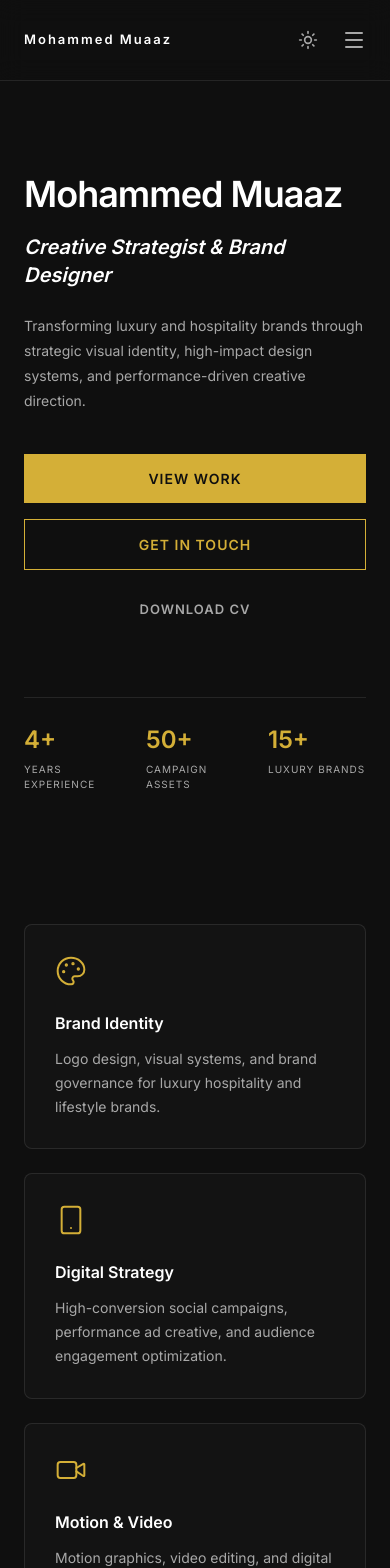
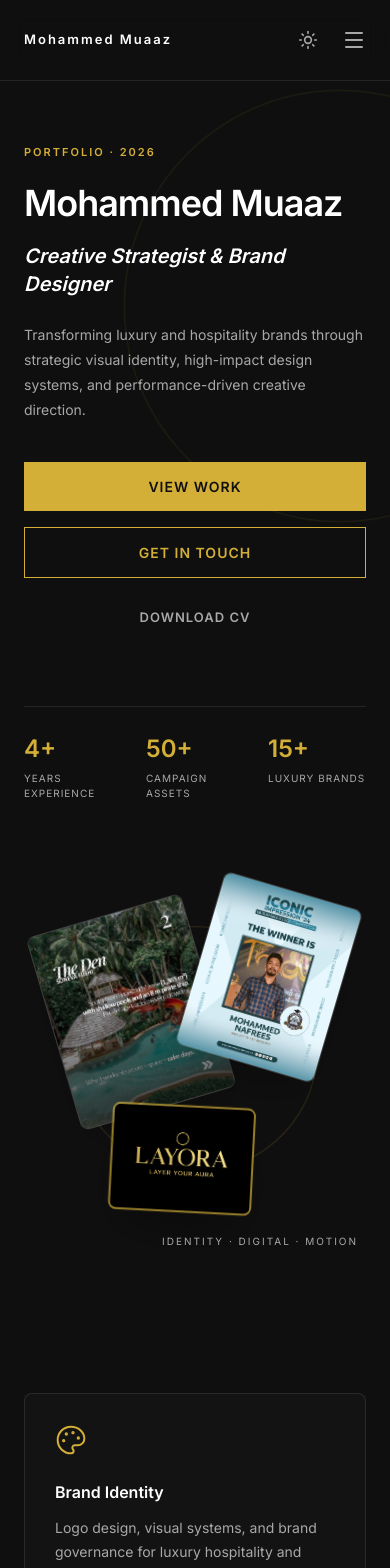
Before and after one commit to MAZ-MG15/Mazs-Portfolio, a Next.js app: page / in a window 390 px wide. Shown: the top 1568 px of the page. Built offline with nearby package versions, Linux system fonts and the light colour scheme.

Commit message:
Add animated hero visuals and case study transitions

```diff
--- a/src/app/globals.css
+++ b/src/app/globals.css
@@ -66,3 +66,12 @@ h1, h2, h3, h4, h5, h6 {
 ::-webkit-scrollbar-thumb:hover {
   background: var(--color-gold);
 }
+
+@media (prefers-reduced-motion: reduce) {
+  *, *::before, *::after {
+    scroll-behavior: auto !important;
+    transition-duration: 0.01ms !important;
+    animation-duration: 0.01ms !important;
+    animation-iteration-count: 1 !important;
+  }
+}
--- a/src/components/CaseStudies.tsx
+++ b/src/components/CaseStudies.tsx
@@ -3,6 +3,7 @@
 import { useEffect, useState } from "react";
 import Image from "next/image";
 import { ArrowRight, X } from "lucide-react";
+import { motion } from "framer-motion";
 
 type CaseStudy = {
   id: string;
@@ -87,12 +88,18 @@ export default function CaseStudies() {
         </div>
 
         <div className="grid grid-cols-1 lg:grid-cols-2 gap-6">
-          {caseStudies.map((caseStudy) => (
-            <button
+          {caseStudies.map((caseStudy, index) => (
+            <motion.button
               key={caseStudy.id}
               type="button"
               onClick={() => setSelectedCaseStudy(caseStudy)}
-              className="group text-left border border-border-subtle rounded-lg overflow-hidden bg-background-secondary transition-all duration-500 hover:border-gold hover:-translate-y-1 hover:shadow-[0_16px_50px_rgba(212,175,55,0.08)]"
+              initial={{ opacity: 0, y: 24 }}
+              whileInView={{ opacity: 1, y: 0 }}
+              whileHover={{ y: -8 }}
+              whileTap={{ scale: 0.99 }}
+              viewport={{ once: true, margin: "-80px" }}
+              transition={{ duration: 0.65, delay: index * 0.1, ease: [0.21, 0.47, 0.32, 0.98] }}
+              className="group text-left border border-border-subtle rounded-lg overflow-hidden bg-background-secondary transition-colors duration-500 hover:border-gold hover:shadow-[0_16px_50px_rgba(212,175,55,0.08)]"
             >
               <div className="relative aspect-[16/10] overflow-hidden border-b border-border-subtle">
                 <Image
@@ -119,7 +126,7 @@ export default function CaseStudies() {
                   </span>
                 </div>
               </div>
-            </button>
+            </motion.button>
           ))}
         </div>
       </div>
--- a/src/components/Hero.tsx
+++ b/src/components/Hero.tsx
@@ -1,10 +1,27 @@
+"use client";
+
+import Image from "next/image";
+import { motion } from "framer-motion";
+
 export default function Hero() {
   return (
     <section className="relative min-h-screen flex items-center pt-20 overflow-hidden bg-background">
-      {/* Subtle Background Gradient */}
       <div className="absolute inset-0 bg-[radial-gradient(ellipse_at_top,_var(--tw-gradient-stops))] from-background-secondary/50 via-background to-background pointer-events-none" />
+      <motion.div
+        aria-hidden="true"
+        className="absolute -right-40 top-24 h-[420px] w-[420px] rounded-full border border-gold/10"
+        animate={{ rotate: 360, scale: [1, 1.05, 1] }}
+        transition={{ rotate: { duration: 40, repeat: Infinity, ease: "linear" }, scale: { duration: 8, repeat: Infinity, ease: "easeInOut" } }}
+      />
 
-      <div className="max-w-7xl mx-auto px-6 md:px-12 relative z-10 w-full flex flex-col items-start mt-10 md:mt-0">
+      <div className="max-w-7xl mx-auto px-6 md:px-12 relative z-10 w-full grid grid-cols-1 md:grid-cols-[1.05fr_0.95fr] gap-12 lg:gap-20 items-center py-16 md:py-20">
+        <motion.div
+          initial={{ opacity: 0, x: -24 }}
+          animate={{ opacity: 1, x: 0 }}
+          transition={{ duration: 0.8, ease: [0.21, 0.47, 0.32, 0.98] }}
+          className="flex flex-col items-start"
+        >
+          <p className="text-[11px] md:text-[12px] uppercase tracking-[2px] text-gold font-semibold mb-5">Portfolio · 2026</p>
           <h1 className="text-4xl md:text-[56px] font-semibold text-text-primary tracking-[-1px] leading-tight mb-4">
             Mohammed Muaaz
           </h1>
@@ -51,6 +68,43 @@ export default function Hero() {
               <p className="mt-1 text-[10px] md:text-[11px] uppercase tracking-[1px] text-text-secondary">Luxury brands</p>
             </div>
           </div>
+        </motion.div>
+
+        <div className="relative min-h-[400px] md:min-h-[520px] flex items-center justify-center" aria-label="Selected project visuals">
+          <motion.div
+            aria-hidden="true"
+            className="absolute w-[72%] aspect-square rounded-full border border-gold/20"
+            animate={{ rotate: -360 }}
+            transition={{ duration: 55, repeat: Infinity, ease: "linear" }}
+          />
+          <motion.div
+            className="absolute left-[8%] top-[16%] w-[47%] aspect-[4/5] overflow-hidden rounded-lg border border-white/20 shadow-2xl shadow-black/30 rotate-[-8deg]"
+            initial={{ opacity: 0, y: 28, rotate: -14 }}
+            animate={{ opacity: 1, y: [0, -10, 0], rotate: -8 }}
+            transition={{ opacity: { duration: 0.8, delay: 0.2 }, y: { duration: 6, repeat: Infinity, ease: "easeInOut" }, rotate: { duration: 0.8, delay: 0.2 } }}
+          >
+            <Image src="/images/ovh_soneva_fushi.jpg" alt="Luxury hospitality campaign visual" fill priority sizes="(max-width: 768px) 45vw, 25vw" className="object-cover" />
+            <div className="absolute inset-0 bg-gradient-to-t from-background/65 via-transparent to-transparent" />
+          </motion.div>
+          <motion.div
+            className="absolute right-[7%] top-[8%] w-[42%] aspect-[4/5] overflow-hidden rounded-lg border border-white/20 shadow-2xl shadow-black/30 rotate-[8deg]"
+            initial={{ opacity: 0, y: 22, rotate: 14 }}
+            animate={{ opacity: 1, y: [0, 12, 0], rotate: 8 }}
+            transition={{ opacity: { duration: 0.8, delay: 0.35 }, y: { duration: 7, repeat: Infinity, ease: "easeInOut" }, rotate: { duration: 0.8, delay: 0.35 } }}
+          >
+            <Image src="/images/Majlis/LOGO Competition Winner Post1.jpg" alt="Student organisation identity design" fill sizes="(max-width: 768px) 42vw, 23vw" className="object-cover" />
+            <div className="absolute inset-0 bg-gold/10 mix-blend-screen" />
+          </motion.div>
+          <motion.div
+            className="absolute bottom-[9%] left-[25%] w-[42%] aspect-[4/3] overflow-hidden rounded-lg border-2 border-gold/70 shadow-2xl shadow-black/40 rotate-[3deg]"
+            initial={{ opacity: 0, y: 35, scale: 0.94 }}
+            animate={{ opacity: 1, y: [0, -7, 0], scale: 1 }}
+            transition={{ opacity: { duration: 0.8, delay: 0.5 }, y: { duration: 5.5, repeat: Infinity, ease: "easeInOut" }, scale: { duration: 0.8, delay: 0.5 } }}
+          >
+            <Image src="/images/layora.jpg" alt="Freelance brand identity design" fill sizes="(max-width: 768px) 42vw, 23vw" className="object-cover" />
+          </motion.div>
+          <p className="absolute bottom-0 right-2 text-[10px] uppercase tracking-[2px] text-text-secondary">Identity · Digital · Motion</p>
+        </div>
       </div>
     </section>
   );
```
Lines whose indentation alone changed are shown as unchanged.
